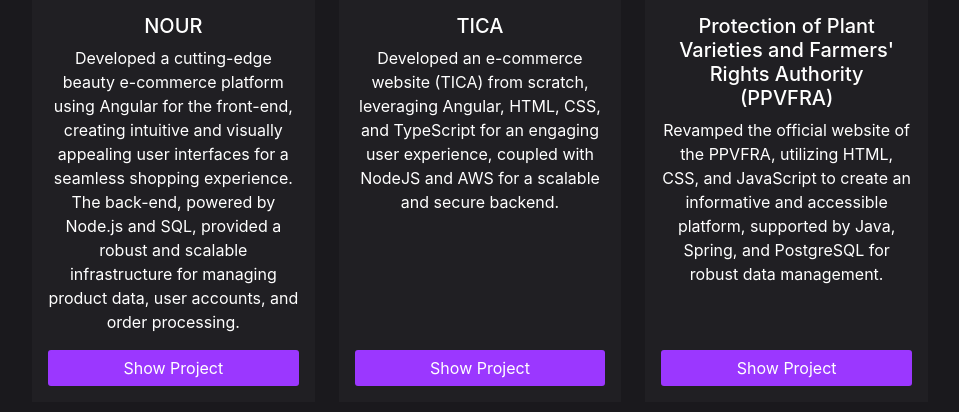
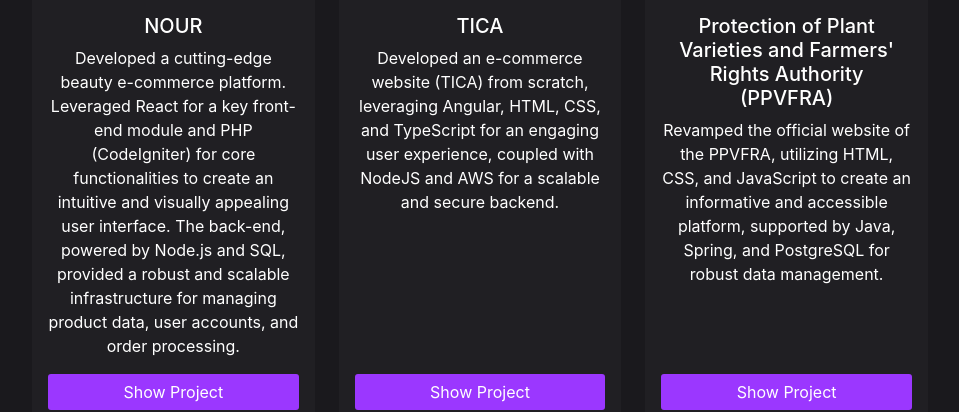
Before and after one commit to Chitvan-SoftDev/portfolio-web, a React (Create React App) app: page / in a window 1280 px wide. Shown: the part 2214-2626 px from the top of the page, without its empty margins (160-1119 px from the left). Built offline with nearby package versions, Linux system fonts and the light colour scheme.

Commit message:
data upd

```diff
--- a/src/data.js
+++ b/src/data.js
@@ -14,7 +14,7 @@
 export const DATA = {
   home: {
     designation: "FULL-STACK DEVELOPER",
-    introduction: `Highly motivated Full Stack Developer with 3 years of experience building dynamic web applications. Proficient in a diverse tech stack.
+    introduction: `Highly motivated Full Stack Developer with over 3 years of experience building dynamic web applications. Proficient in a diverse tech stack.
 Possesses a strong understanding of both frontend and backend development principles. Proven ability to design, develop, and maintain
 scalable and secure applications.`},
   expertise: [
@@ -95,7 +95,7 @@
     {
     title: "NOUR",
     company_name: "Nour Beauty",
-    description: "Developed a cutting-edge beauty e-commerce platform using Angular for the front-end, creating intuitive and visually appealing user interfaces for a seamless shopping experience. The back-end, powered by Node.js and SQL, provided a robust and scalable infrastructure for managing product data, user accounts, and order processing.",
+    description: "Developed a cutting-edge beauty e-commerce platform. Leveraged React for a key front-end module and PHP (CodeIgniter) for core functionalities to create an intuitive and visually appealing user interface. The back-end, powered by Node.js and SQL, provided a robust and scalable infrastructure for managing product data, user accounts, and order processing.",
     image: nourLogo,
     url: "https://www.nour-beauty.com/"
   },
```
